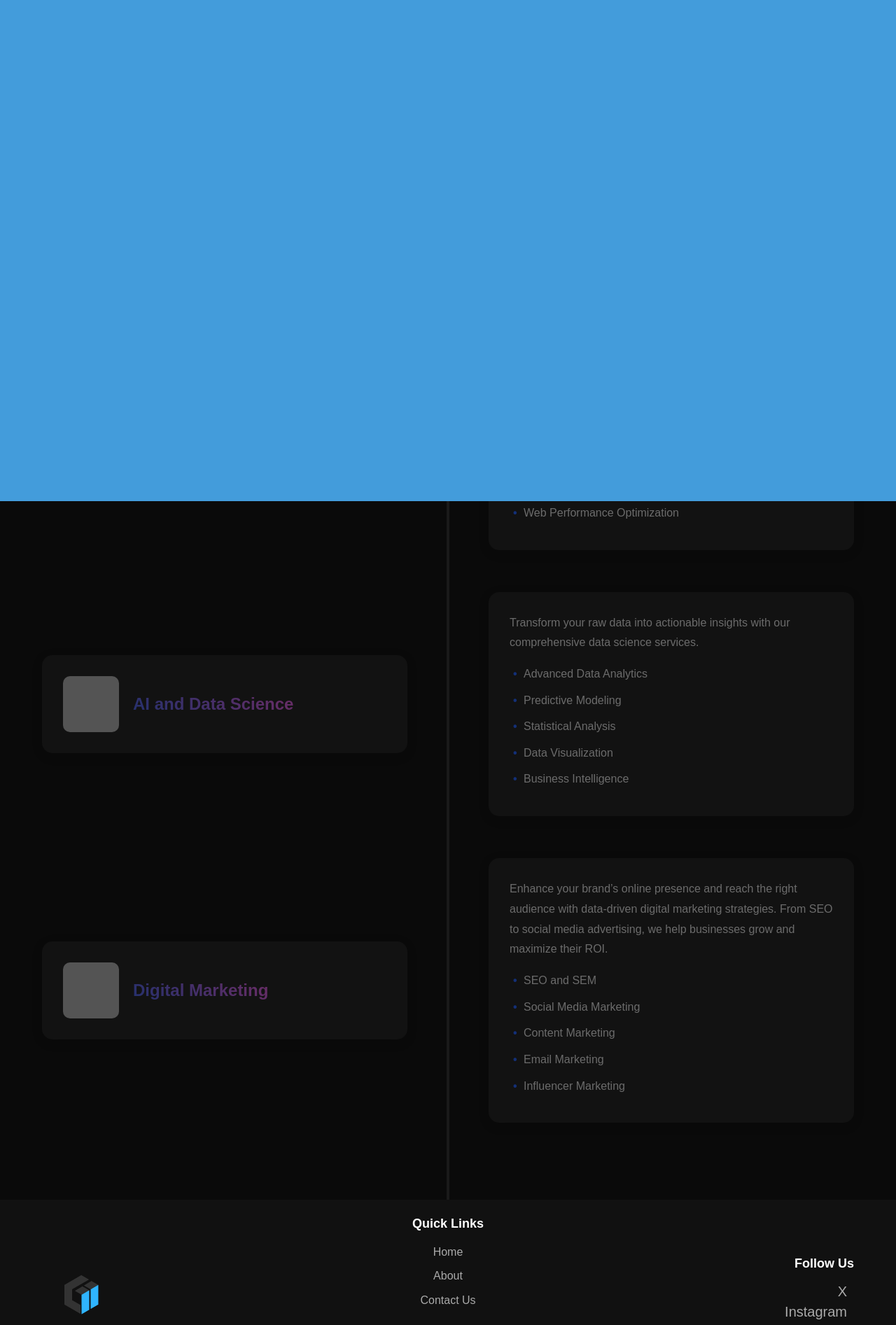
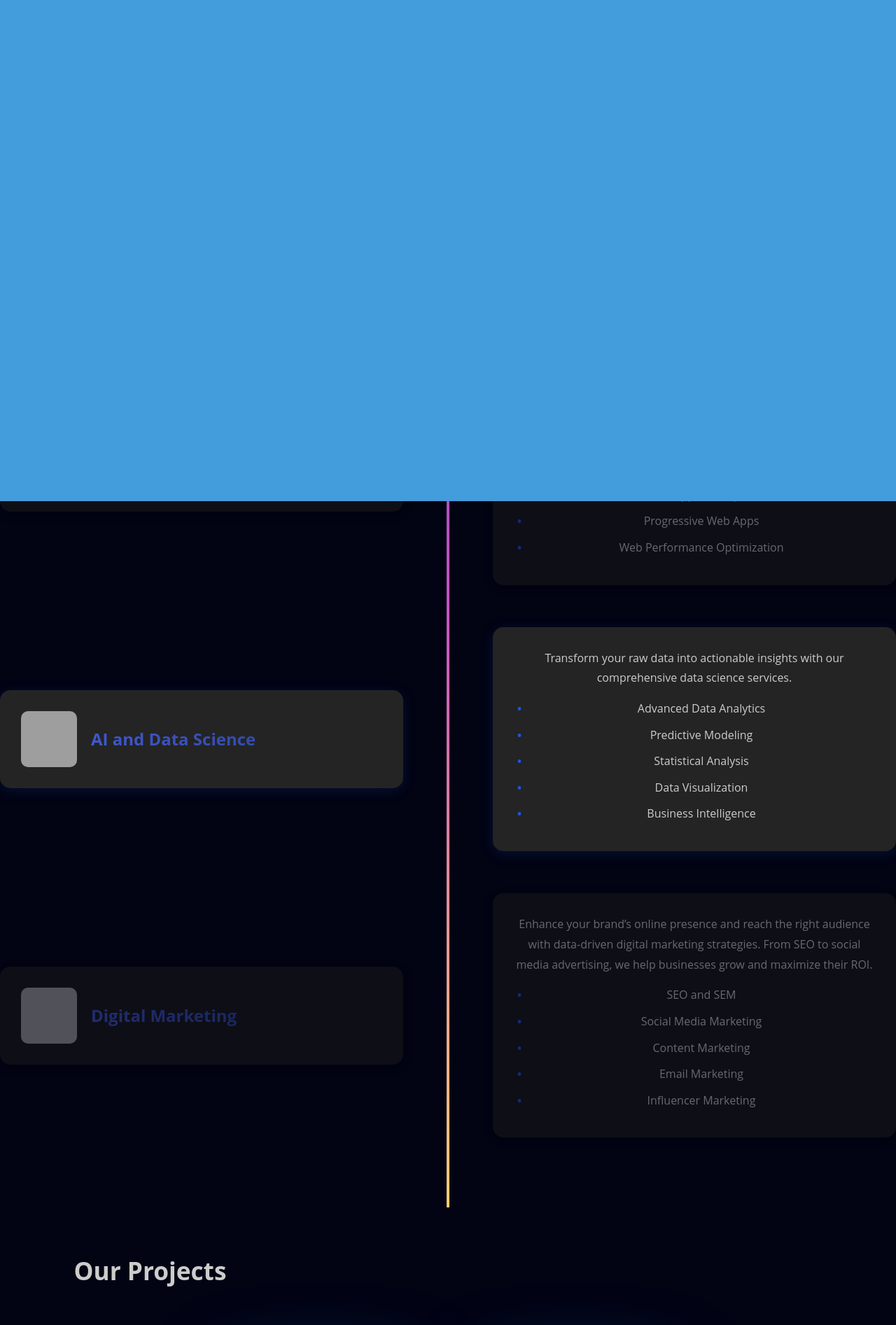
Before and after one commit to shamanthkumar2003/optimum_sync, a PHP site: page / in a window 1280 px wide. Shown: the part 884-2777 px from the top of the page at 70% size. Run offline with PHP 8.4, Linux system fonts and the light colour scheme; some web fonts are replaced; grey boxes are pictures that could not be loaded.

Commit message:
daily commit

```diff
--- a/index.php
+++ b/index.php
@@ -66,11 +66,12 @@
 <?php include 'pages/services.php'; ?>
 
 </div>
+<?php include 'pages/projects.php'; ?>
+
 
 
 
 <!-- ?php include 'includes/footer.php'; ?> -->
-<?php include 'includes/footer.php'; ?>
 
 
 
--- a/pages/projects.html
+++ b/pages/projects.php
@@ -1,10 +1,6 @@
-<!DOCTYPE html>
-<html lang="en">
-<head>
-    <meta charset="UTF-8">
-    <meta name="viewport" content="width=device-width, initial-scale=1.0">
-    <title>Card Grid</title>
-    <link href="https://fonts.googleapis.com/css?family=Heebo:400,700|Open+Sans:400,700" rel="stylesheet">
+<?php
+// Projects.php
+?><section>
     <style>
         :root {
             --color: #3c3163;
@@ -50,7 +46,7 @@
             justify-content: center;
             align-items: center;
             grid-template-columns: 1fr 1fr 1fr;
-            grid-gap: 2.5rem;
+            grid-gap: 8rem;
             padding: 4rem;
             margin: 0 auto;
             width: max-content;
@@ -259,6 +255,4 @@
         </a>
     </div>
 </section>
-
-</body>
-</html>
+</section>
--- a/pages/services.php
+++ b/pages/services.php
@@ -16,7 +16,7 @@
 
         body {
             font-family: Arial, sans-serif;
-            background-color: #0a0a0a;
+            background-color:  #020313;
             min-height: 100vh;
             color: #fff;
         }
@@ -24,7 +24,7 @@
         /* Services Section Styles */
         #services-section {
             padding: 40px 0;
-            background-color: #121212; /* Example background color */
+            background-color:  #020313; /* Example background color */
             text-align: center;
             position: relative;
             overflow: hidden;
@@ -38,14 +38,10 @@
 
         .timeline-container {
             position: relative;
-    max-width: 1200px; /* Adjusted for better responsiveness */
-    z-index: -4; /* Changed from -4 to avoid stacking issues */
+            max-width: 1400px;
             margin: 0 auto;
-    padding: 50px 20px; /* Added horizontal padding for better spacing */
-    min-height: 100vh;
-}
-.heading{
-z-index: 40;
+            padding: 40px 0;
+            min-height: 500px; /* Adjust as needed */
         }
 
         .content-wrapper {
@@ -94,7 +90,7 @@ z-index: 40;
         .service-item.active {
             opacity: 1;
             background: #242424;
-            box-shadow: 0 4px 20px rgba(200, 80, 192, 0.2);
+            box-shadow: 0 4px 20px rgba(27, 84, 170, 0.2);
         }
 
         .left-item {
@@ -113,7 +109,7 @@ z-index: 40;
         .service-item h3 {
             color: #fff;
             font-size: 24px;
-            background: linear-gradient(45deg, #4158D0, #C850C0);
+            background: linear-gradient(45deg, #4158D0,rgb(49, 75, 171));
             -webkit-background-clip: text;
             -webkit-text-fill-color: transparent;
         }
@@ -170,24 +166,14 @@ z-index: 40;
         }
     </style>
 </head>
-<div>      <div class="timeline-container">
-    <div class="heading">
-    <h1 style="
-        text-align: center;
-        font-size: 36px;
-        margin-bottom: 40px;
-        background: linear-gradient(45deg, #4158D0, #C850C0);
-        -webkit-background-clip: text;
-        -webkit-text-fill-color: transparent;
-        z-index : 50">
-        Our Services
-    </h1>
-    </div>
+<body>
+    <section id="services-section">
+        <h2>Our Services</h2>
+        <div class="timeline-container">
             <div class="progress-container">
                 <div class="base-line"></div>
                 <div class="progress-line"></div>
             </div>
-        <div class="rocket"></div>
 
             <?php
             $services = [
@@ -216,7 +202,6 @@ z-index: 40;
 
                     ]
                 ],
-
                 [
                     'title' => 'AI and Data Science',
                     'image' => 'ai.png',
@@ -239,13 +224,9 @@ z-index: 40;
                         'Content Marketing',
                         'Email Marketing',
                         'Influencer Marketing'
-
                     ]
                 ],
-
             ];
-
-
 
             foreach ($services as $index => $service) {
                 echo '<div class="content-wrapper">';
@@ -292,7 +273,7 @@ z-index: 40;
                     } else if (scrollPosition >= (sectionTop + sectionHeight - windowHeight)) {
                         scrollPercentage = 100; // Set to 100% when at the bottom of the section
                     } else {
-                        scrollPercentage = 5; // Set to 0% if above the section
+                        scrollPercentage = 0; // Set to 0% if above the section
                     }
 
                     progressLine.style.height = `${scrollPercentage}%`;
```
Lines whose indentation alone changed are shown as unchanged.
